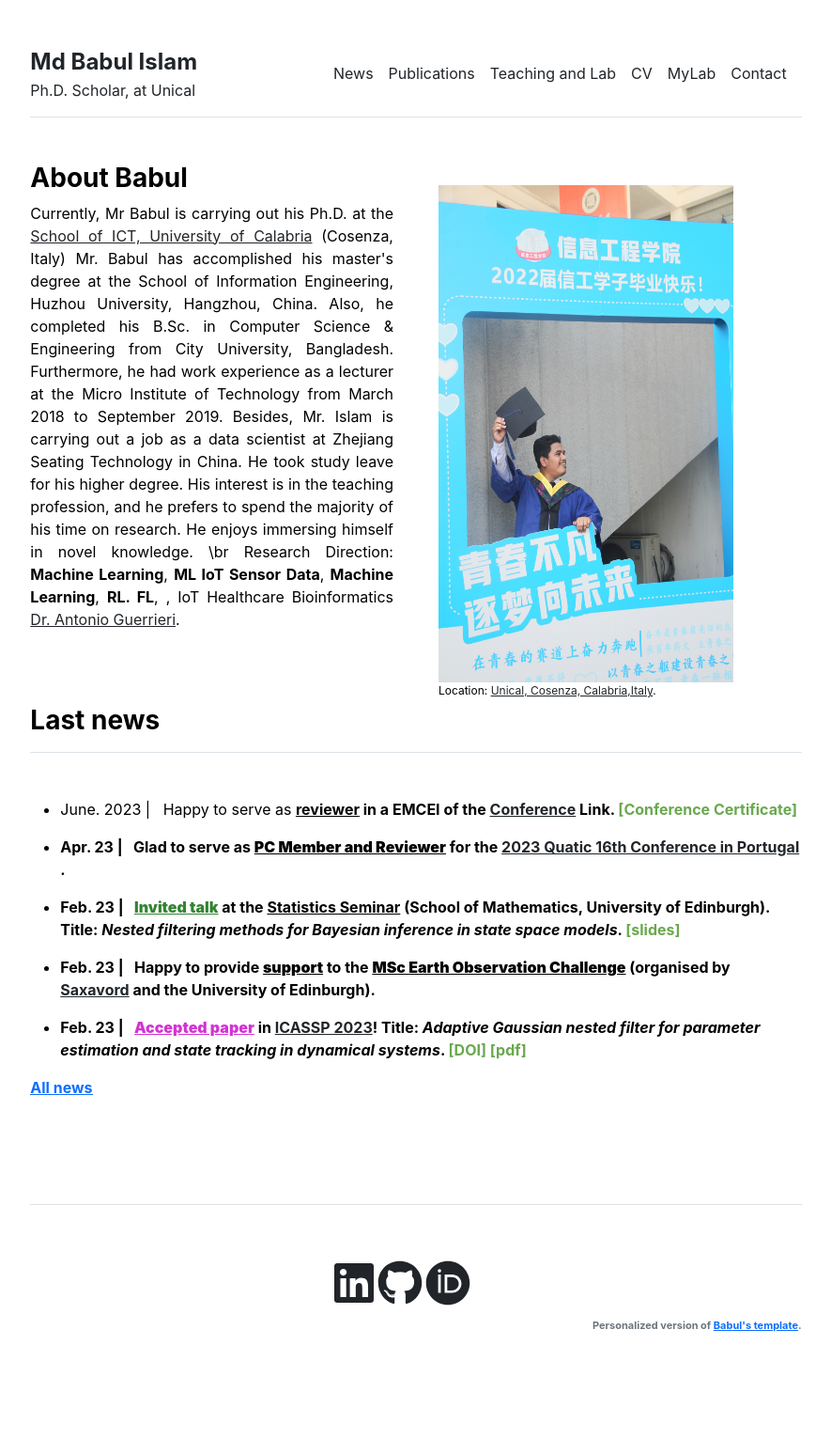
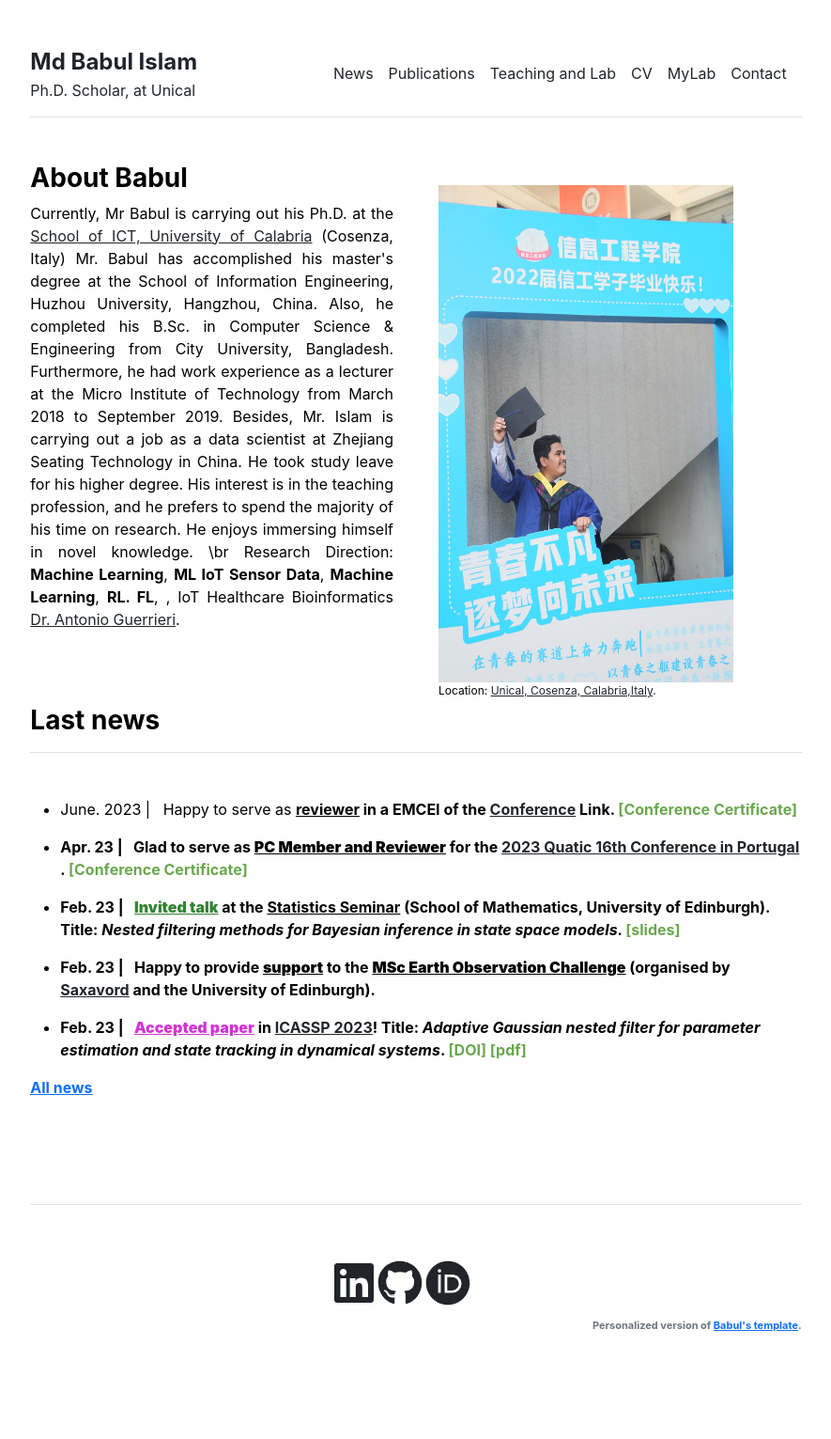
Before and after one commit to babulcseian/babulcseian.github.io, a Jekyll site: the page built from index.md, in a window 1280 px wide. Shown: the whole page at 94% size, without its empty margins (197-1082 px from the left). Built offline with Jekyll 4.4.1, drawn with Linux system fonts in a browser that asks for light colours; a style sheet for code colours, icons or effects is not loaded.

Commit message:
Update news.yml

```diff
--- a/_data/news.yml
+++ b/_data/news.yml
@@ -1,5 +1,5 @@
 - {message: 'June. 2023 | &nbsp; Happy to serve as <u><b>reviewer</u> in a EMCEI of the <a class="other" href="http://emcei.net/">Conference</a> Link. <a class="paper" href="publications/Certificate/Review%20Certificate%20EMCEI-23%20.pdf">[Conference Certificate]</a>', last: '1'}
-- {message: 'Apr. 23 | &nbsp; Glad to serve as <u><b>PC Member and Reviewer</b></u> for the <a class="other"https://2023.quatic.org/home>2023 Quatic 16th Conference in Portugal </a>.', last: '1'}
+- {message: 'Apr. 23 | &nbsp; Glad to serve as <u><b>PC Member and Reviewer</b></u> for the <a class="other"https://2023.quatic.org/home>2023 Quatic 16th Conference in Portugal </a>. <a class="paper" href="publications/Certificate/QUATIC%202023.pdf">[Conference Certificate]</a>', last: '1'}
 - {message: 'Feb. 23 | &nbsp; <b style="color:rgba(0,100,0,0.8);"><u>Invited talk</b></u> at the <u>Statistics Seminar</u> (School of Mathematics, University of Edinburgh). Title: <i>Nested filtering methods for Bayesian inference in state space models</i>. <a class="paper" href="publications/slides/202302_Slides_Statistics_Seminar LAST.pdf">[slides]</a>', last: '1'}
 - {message: 'Feb. 23 | &nbsp; Happy to provide <b><u>support</u></b> to the <u><b>MSc Earth Observation Challenge</b></u> (organised by <a class="other" href="https://saxavord.com/">Saxavord</a> and the University of Edinburgh).', last: '1'}
 - {message: 'Feb. 23 | &nbsp; <b style="color:rgba(200,0,200,0.8);"><u>Accepted paper</b></u> in <a class="other" href="https://2023.ieeeicassp.org/">ICASSP 2023</a>! Title: <i>Adaptive Gaussian nested filter for parameter estimation and state tracking in dynamical systems</i>. <a class="paper" href="https://doi.org/10.1109/ICASSP49357.2023.10094865">[DOI]</a> <a class="paper" href="publications/papers/PerezVieites23_ICASSP.pdf">[pdf]</a>', last: '1'}
```
